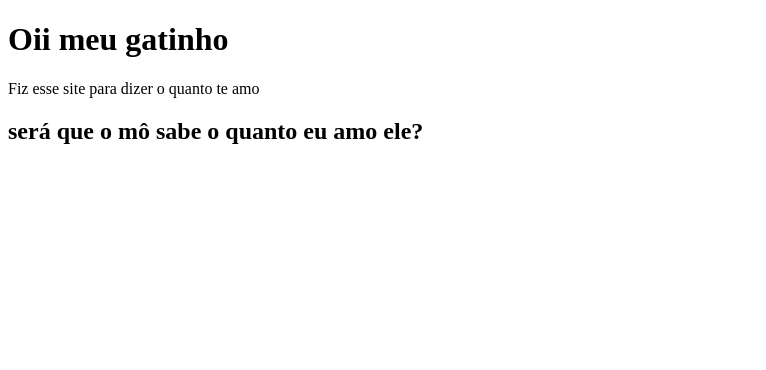
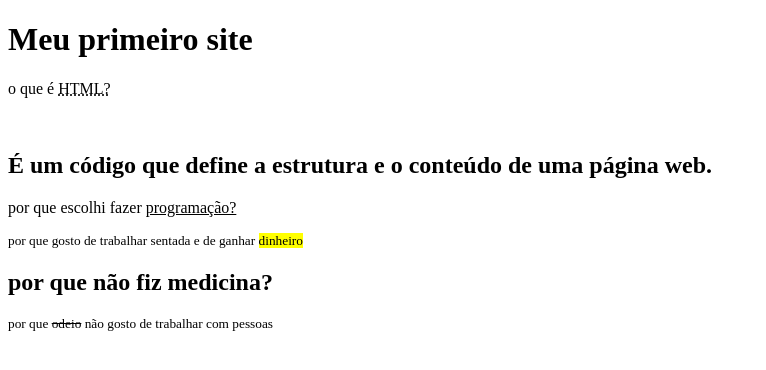
Before and after one commit to giofers/gio, a plain HTML site: page index.html in a window 1280 px wide. Shown: the whole page, without its empty margins (0-766 px from the left). Drawn offline with Linux system fonts and the light colour scheme.

Commit message:
Add files via upload

```diff
--- a/index.html
+++ b/index.html
@@ -3,11 +3,17 @@
 <head>
     <meta charset="UTF-8">
     <meta name="viewport" content="width=device-width, initial-scale=1.0">
-    <title>Site para meu amorzinho</title>
+    <title>Document</title>
 </head>
 <body>
-    <h1>Oii meu gatinho</h1>
-    <p>Fiz esse site para dizer o quanto te amo</p>
-    <h2>será que o mô sabe o quanto eu amo ele?</h2>
+    <h1>Meu primeiro <b>site</b></h1>
+    <p>o que é <ABBr title="hyper text markup lenguage">HTML?</ABBr></p>
+    <br>
+    <h2>É um código que define a estrutura e o conteúdo de uma página web.</h2>
+    <p>por que escolhi fazer <u>programação?</u></p>
+    <small><p>por que gosto de trabalhar sentada e de ganhar <mark>dinheiro</mark></p></small>
+    <h2>por que não fiz medicina?</h2>
+    <small><p>por que <del>odeio</del> não gosto de trabalhar com pessoas</p></small>
 </body>
+
 </html>
```
